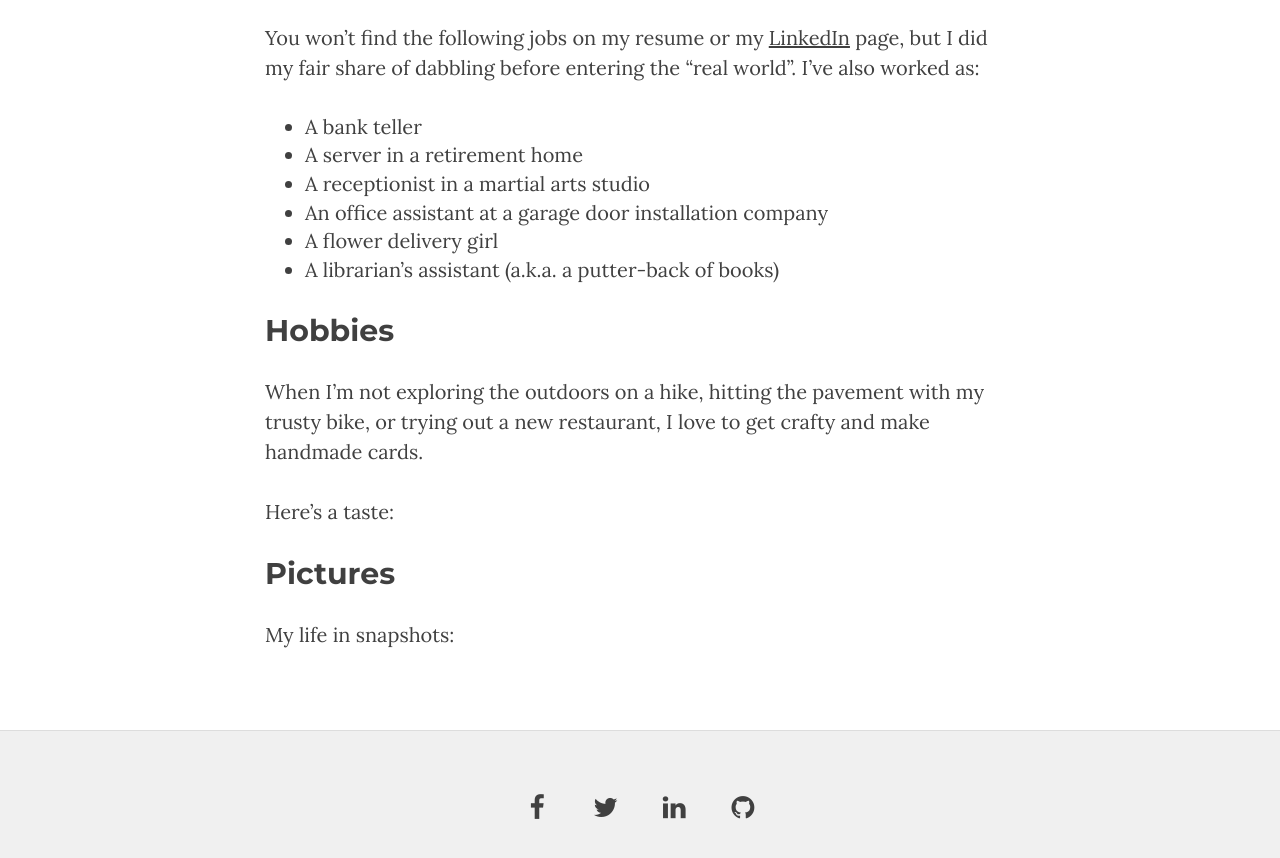
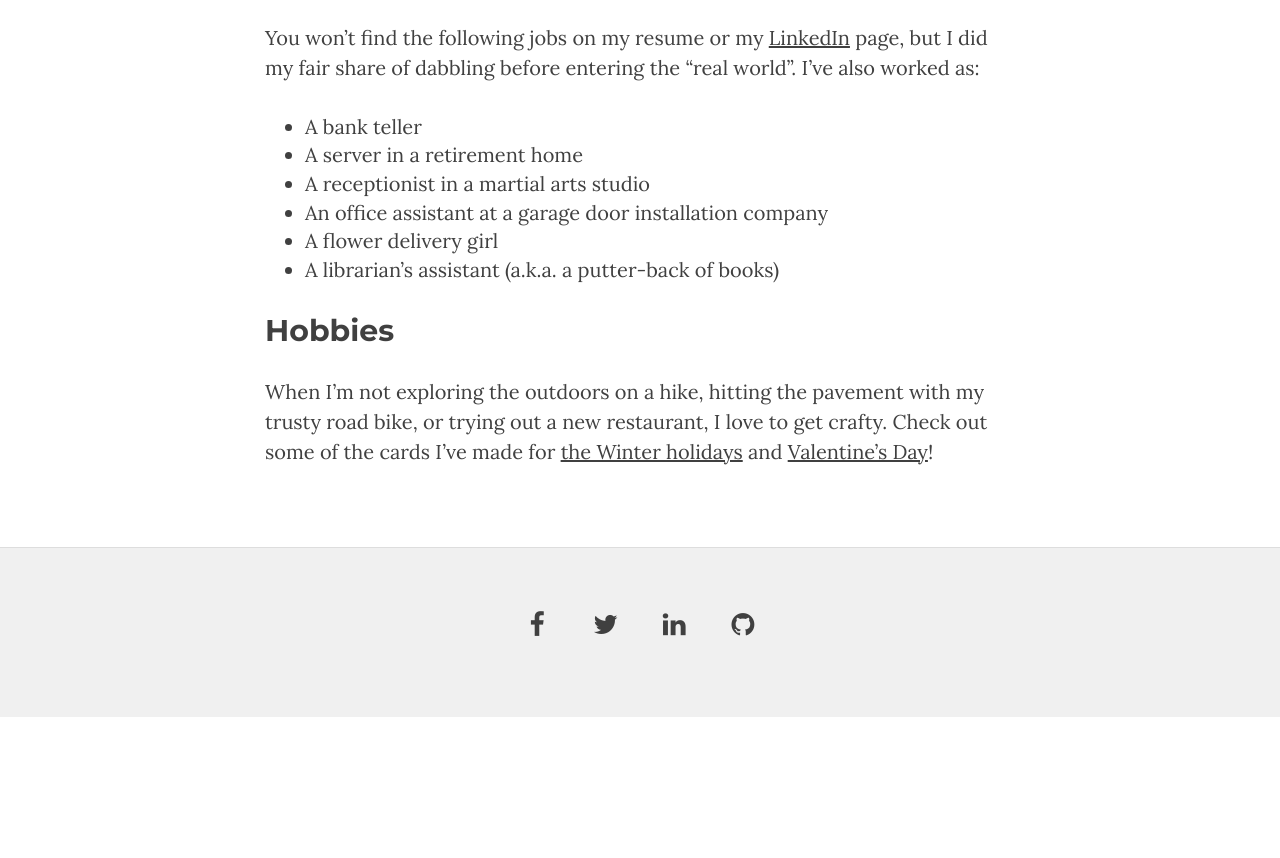
Before and after one commit to juhneece/juhneece.github.io, a Jekyll site: the page built from about.md, in a window 1280 px wide and 900 px high, scrolled down 1681 px. Shown: the top 858 px of the window. Built offline with Jekyll 4.4.1, drawn with Linux system fonts in a browser that asks for light colours; nearby versions of some CDN libraries; Markdown is read by kramdown in place of the engine named in the settings; after the commit the page ends 2398 px from its top, so only the background shows below that.

Commit message:
update hobbies and hide incomplete photo gallery thing

```diff
--- a/about.md
+++ b/about.md
@@ -40,13 +40,13 @@ You won't find the following jobs on my resume or my [LinkedIn](https://www.link
 * A librarian's assistant (a.k.a. a putter-back of books)
 
 ## Hobbies
-When I'm not exploring the outdoors on a hike, hitting the pavement with my trusty bike, or trying out a new restaurant, I love to get crafty and make handmade cards.
 
-Here's a taste:
+When I'm not exploring the outdoors on a hike, hitting the pavement with my trusty road bike, or trying out a new restaurant, I love to get crafty. Check out some of the cards I've made for [the Winter holidays](https://photos.google.com/album/AF1QipNh68-UT_PjEO8PAodeH7g_PKWGSBZsDS1ckrYi) and [Valentine's Day](https://photos.google.com/album/AF1QipO4jn7SCzXtLP8_HFx1EVKuEnTtaX0ubm2Klpnc)!
 
-
+<!--
 ## Pictures
 
 My life in snapshots:
 
 {% include gallery.html %}
+-->
```
